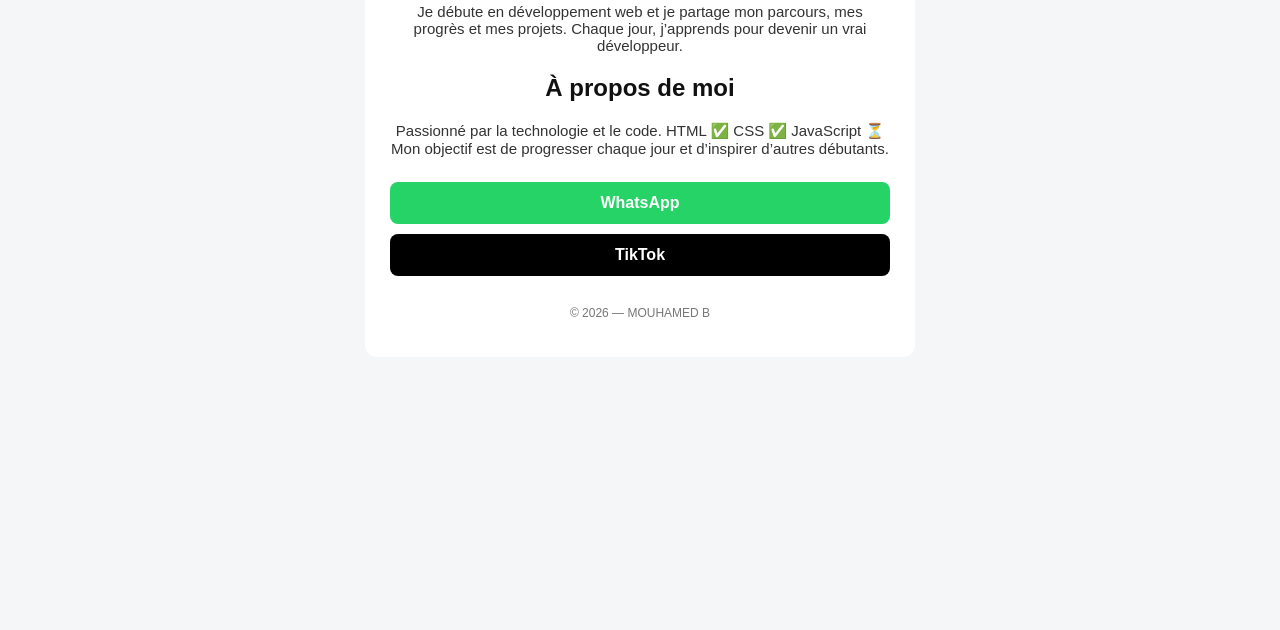
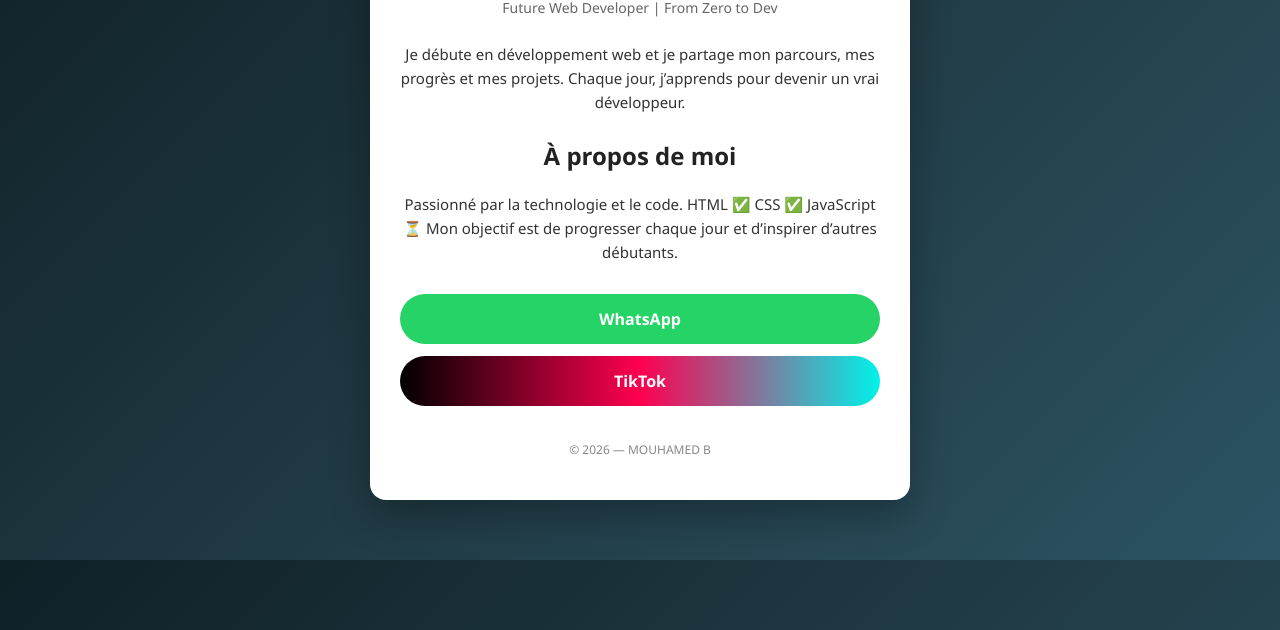
Before and after one commit to solmeb/mouhamed-portfolio, a plain HTML site: page index.html in a window 1280 px wide. Shown: the part 170-800 px from the top of the page. Drawn offline with Linux system fonts and the light colour scheme.

Commit message:
Update style.css

```diff
--- a/style.css
+++ b/style.css
@@ -1,52 +1,61 @@
-
 body {
-  background: #f4f6f8;
-  font-family: Arial, sans-serif;
+  background: linear-gradient(135deg, #0f2027, #203a43, #2c5364);
+  font-family: 'Segoe UI', Arial, sans-serif;
+  margin: 0;
+  padding: 0;
 }
 
 .container {
-  background: white;
-  max-width: 500px;
-  margin: 40px auto;
-  padding: 25px;
-  border-radius: 12px;
+  background: #ffffff;
+  max-width: 480px;
+  margin: 60px auto;
+  padding: 30px;
+  border-radius: 16px;
   text-align: center;
+  box-shadow: 0 15px 40px rgba(0, 0, 0, 0.3);
 }
 
 h1 {
   margin-bottom: 5px;
-  color: #222;
+  color: #111;
+  letter-spacing: 1px;
 }
 
 .subtitle {
-  color: #555;
+  color: #666;
   font-size: 14px;
-  margin-bottom: 20px;
+  margin-bottom: 25px;
+}
+
+h2 {
+  margin-top: 25px;
+  color: #222;
 }
 
 .text {
   color: #333;
   font-size: 15px;
-  margin-bottom: 15px;
-}
-
-h2 {
-  margin-top: 20px;
-  color: #111;
+  line-height: 1.6;
 }
 
 .buttons {
-  margin-top: 25px;
+  margin-top: 30px;
 }
 
 .btn {
   display: block;
-  margin: 10px 0;
-  padding: 12px;
+  padding: 14px;
+  margin: 12px 0;
+  border-radius: 30px;
   text-decoration: none;
   color: white;
-  border-radius: 8px;
   font-weight: bold;
+  transition: transform 0.2s, box-shadow 0.2s;
+}
+
+.btn:hover {
+  transform: translateY(-3px);
+  box-shadow: 0 10px 20px rgba(0,0,0,0.3);
 }
 
 .whatsapp {
@@ -54,11 +63,11 @@
 }
 
 .tiktok {
-  background: #000000;
+  background: linear-gradient(90deg, #000000, #ff0050, #00f2ea);
 }
 
 .footer {
-  margin-top: 30px;
+  margin-top: 35px;
   font-size: 12px;
-  color: #777;
+  color: #888;
 }
```
